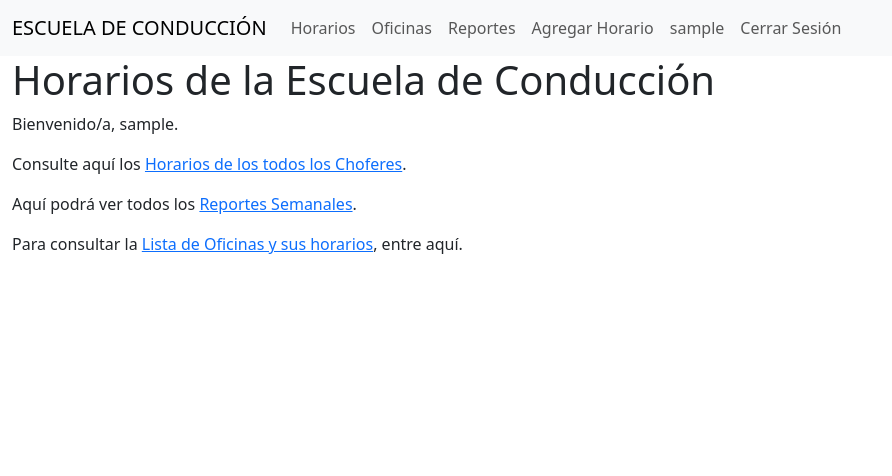
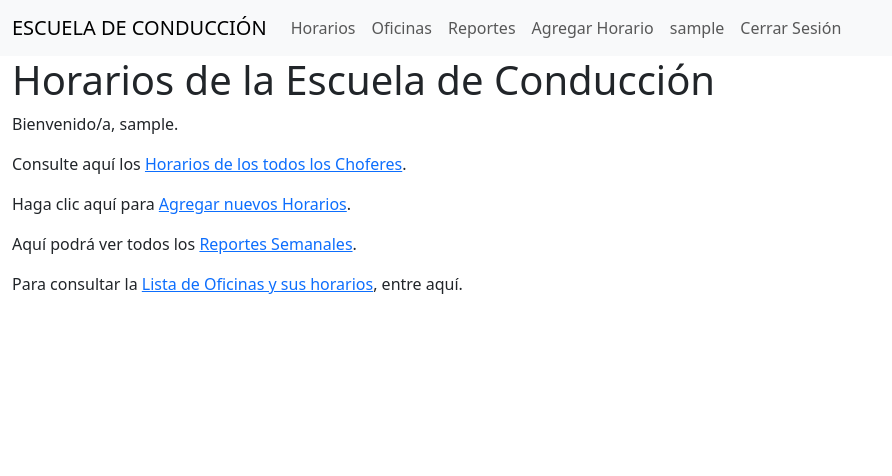
Before and after one commit to eduardoluis11/escuela-de-conduccion, a Django app: page / in a window 1280 px wide. Shown: the top 476 px of the page, without its empty margins (0-892 px from the left). Run offline with Django 4.2, Linux system fonts and the light colour scheme; the visitor is signed in with stand-in values (Sample User, id 1); data comes from the database, SQL or seed files in the repository; data that the repository does not hold is empty.

Commit message:
Agregue Enlace Home Page Agregar Horarios

```diff
--- a/app_horarios/templates/index.html
+++ b/app_horarios/templates/index.html
@@ -39,6 +39,11 @@ llama al código de disposicion.html (para renderizar la barra de navegación y
                     Consulte aquí los <a href="{% url 'horarios_de_todos_los_choferes' %}">
                     Horarios de los todos los Choferes</a>.
                 </p>
+                <!-- Agregar Horarios -->
+                <p>
+                    Haga clic aquí para <a href="{% url 'agregar_horarios' %}">
+                    Agregar nuevos Horarios</a>.
+                </p>
                 <p>
                     Aquí podrá ver todos los <a href="{% url 'lista_fechas_reportes_semanales' %}">
                     Reportes Semanales</a>.
@@ -63,6 +68,11 @@ llama al código de disposicion.html (para renderizar la barra de navegación y
             <p>
                 Consulte aquí los <a href="{% url 'horarios_de_todos_los_choferes' %}">
                 Horarios de los todos los Choferes</a>.
+            </p>
+            <!-- Agregar Horarios -->
+            <p>
+                Haga clic aquí para <a href="{% url 'agregar_horarios' %}">
+                Agregar nuevos Horarios</a>.
             </p>
             <p>
                 Aquí podrá ver todos los <a href="{% url 'lista_fechas_reportes_semanales' %}">
```
